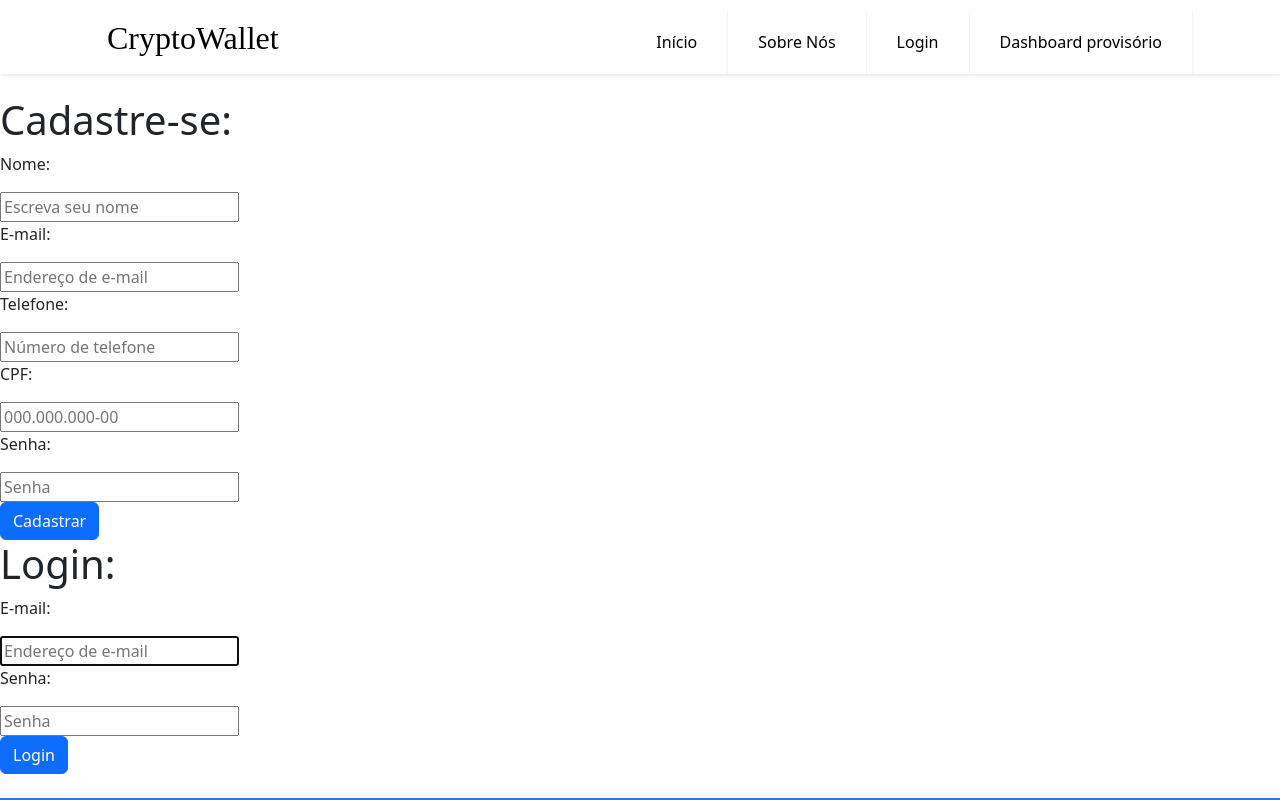
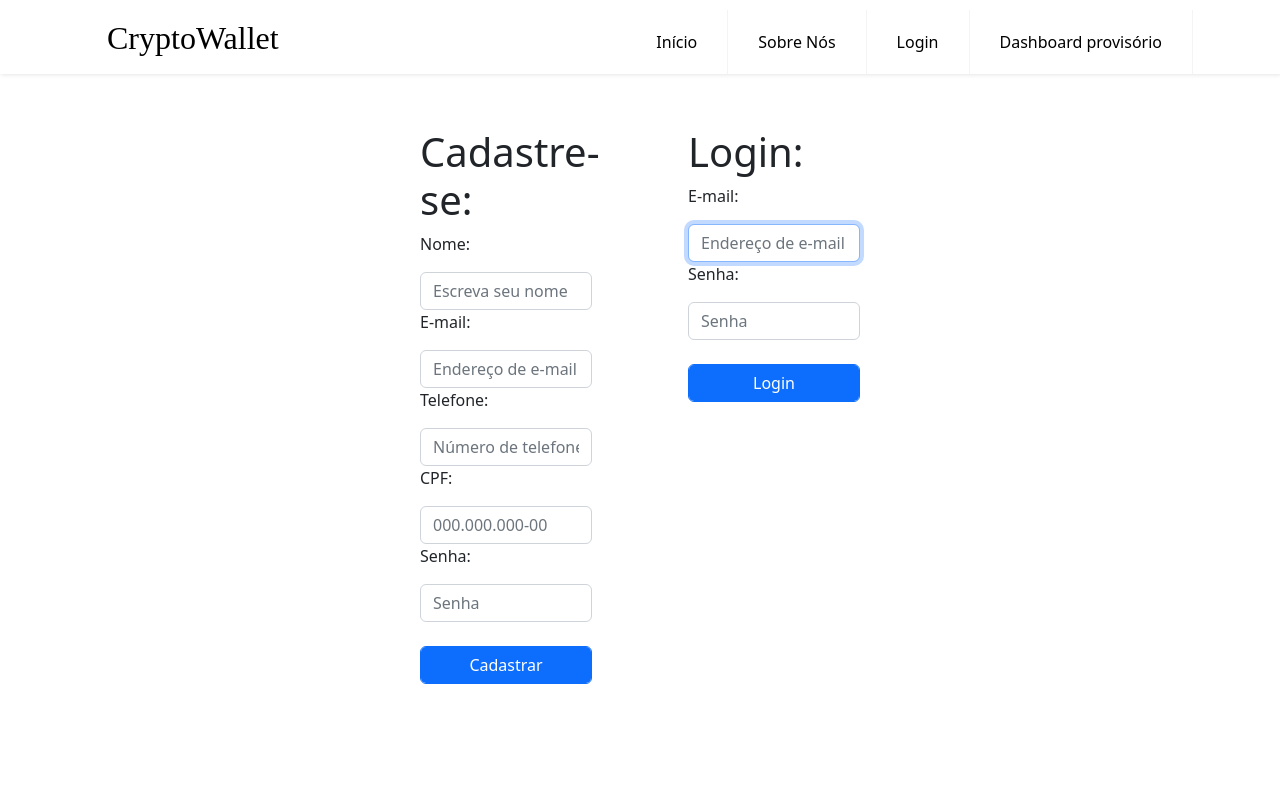
Before and after one commit to GabrielMoyaNascimento/CryptoWallet, a React (Create React App) app in the folder crypto-wallet/: page /login in a window 1280 px wide. Shown: the top 800 px of the page. Built offline with nearby package versions, Linux system fonts and the light colour scheme.

Commit message:
Tela de login

```diff
--- a/crypto-wallet/src/components/misc/Precos.js
+++ b/crypto-wallet/src/components/misc/Precos.js
@@ -4,38 +4,40 @@ import './Precos.css'
 const Home = () => {
     return (
         <React.Fragment>
-            <section className="content-container">
-                <div className="columns">
+            <section className="container">
+                <div className='row '>
+                    <div className="col-4">
                         <ul className="price">
                             <li className="col-header">XRP</li>
                             <li className="grey">R$ 9,99 no momento</li>
                             <li>12 consultation sessions</li>
                             <li>Unlimited Consultation</li>
                             <li>Unlimited Consultation</li>
-                        <li className="grey"><button className="button"><a href="/Login">Comprar</a></button></li>
+                            <li><button className="button"><a className='text-decoration-none text-light' href="/Login">Comprar</a></button></li>
                         </ul>
                     </div>
 
-                <div className="columns">
+                    <div className="col-4">
                         <ul className="price">
                             <li className="col-header" style={{ backgroundColor: '#3773e0' }}>ETH</li>
                             <li className="grey">R$ 24,99 no momento</li>
                             <li>Unlimited Consultation</li>
                             <li>Unlimited Consultation</li>
                             <li>Unlimited Consultation</li>
-                        <li className="grey"><button className="button"><a href="/Login">Comprar</a></button></li>
+                            <li><button className="button"><a className='text-decoration-none text-light' href="/Login">Comprar</a></button></li>
                         </ul>
                     </div>
 
-                <div className="columns">
+                    <div className="col-4">
                         <ul className="price">
                             <li className="col-header">BTC</li>
                             <li className="grey">R$ 49,99 no momento</li>
                             <li>Unlimited Consultation</li>
                             <li>Unlimited Consultation</li>
                             <li>Unlimited Consultation</li>
-                        <li className="grey"><button className="button"><a href="/Login">Comprar</a></button></li>
+                            <li><button className="button"><a className='text-decoration-none text-light' href="/Login">Comprar</a></button></li>
                         </ul>
+                    </div>
                 </div>
             </section>
         </React.Fragment>
--- a/crypto-wallet/src/components/navigations/MenuBar.js
+++ b/crypto-wallet/src/components/navigations/MenuBar.js
@@ -6,7 +6,7 @@ const MenuBar = () => {
     return (
         <nav className="header">
             <div className="nav-wrapper">
-                <a className="logo" href='/'>CryptoWallet</a>
+                <a className="logo align" href='/'>CryptoWallet</a>
                 <input className="menu-btn" type="checkbox" id="menu-btn"/>
                 <label className="menu-icon" htmlFor="menu-btn"><span className="navicon"></span></label>
 
--- a/crypto-wallet/src/components/pages/Login.js
+++ b/crypto-wallet/src/components/pages/Login.js
@@ -6,58 +6,34 @@ const Login = () => {
     return (
         <React.Fragment>
             <MenuBar />
-            <br /><br /><br /><br />
-            <div className="registro">
-                <form id="register" action="">
-                    <h1>Cadastre-se:</h1>
-                    <p>Nome:</p>
-                    <div className='col-sm-6'>
-                        <input className='text' placeholder="Escreva seu nome" type="text" tabIndex="1" required autoFocus />
+            <div style={{ padding: "10%" }} className="col">
+                <div style={{ padding: "0 25% 0 25%" }} className='row'>
+                    <div className="col-6 px-5" >
+                        <h1>Cadastre-se:</h1>
+                        <p>Nome:</p>
+                        <input className='form-control' placeholder="Escreva seu nome" type="text" tabIndex="1" required autoFocus />
+                        <p>E-mail:</p>
+                        <input className='form-control' placeholder="Endereço de e-mail" type="email" tabIndex="2" required />
+                        <p>Telefone:</p>
+                        <input className='form-control' placeholder="Número de telefone " type="tel" tabIndex="3" required />
+                        <p>CPF:</p>
+                        <input className='form-control' placeholder="000.000.000-00" type="text" tabIndex="4" required autoFocus />
+                        <p>Senha:</p>
+                        <input className='form-control' placeholder="Senha" type="text" tabIndex="5" required />
+                        <br></br>
+                        <button className='btn btn-primary form-control' name="submit" type="submit" id="contact-submit" data-submit="...Sending">Cadastrar</button>
                     </div>
-
-                    <p>E-mail:</p>
-                    <input placeholder="Endereço de e-mail" type="email" tabIndex="2" required />
-
-
-                    <p>Telefone:</p>
-                    <input placeholder="Número de telefone " type="tel" tabIndex="3" required />
-
-                    <div className='col-sm-3'>
-
-                        <p>CPF:</p>
-                        <input placeholder="000.000.000-00" type="text" tabIndex="4" required autoFocus />
-
-
-                        <p>Senha:</p>
-                        <input placeholder="Senha" type="text" tabIndex="5" required />
-
-
+                    <div className='col-6 px-5'>
+                        <h1 id="text-login">Login:</h1>
+                        <p id="text-forms">E-mail:</p>
+                        <input className='form-control' placeholder="Endereço de e-mail" type="text" tabIndex="1" required autoFocus />
+                        <p id="text-forms">Senha:</p>
+                        <input className='form-control' placeholder="Senha" type="email" tabIndex="2" required />
                         <br></br>
-                        <button className='btn btn-primary' name="submit" type="submit" id="contact-submit" data-submit="...Sending">Cadastrar</button>
-
-                    </div>
-                </form>
-            </div>
-
-            <form className="login" action="">
-                <div className='row'>
-                    <div className='col'>
-                        <h1 id="text-login">Login:</h1>
-
-                        <p id="text-forms">E-mail:</p>
-                        <input placeholder="Endereço de e-mail" type="text" tabIndex="1" required autoFocus />
-
-
-                        <p id="text-forms">Senha:</p>
-                        <input placeholder="Senha" type="email" tabIndex="2" required />
-
-
-                        <br></br>
-                        <button className='btn btn-primary' name="submit" type="submit" id="contact-submit" data-submit="...Sending">Login</button>
+                        <button className='btn btn-primary form-control' name="submit" type="submit" id="contact-submit" data-submit="...Sending">Login</button>
                     </div>
                 </div>
-            </form>
-            <br/>
+            </div>
             <Footer />
         </React.Fragment>
     )
--- a/crypto-wallet/src/components/pages/SobreNos.js
+++ b/crypto-wallet/src/components/pages/SobreNos.js
@@ -9,7 +9,7 @@ const SobreNos = () => {
         <React.Fragment>
             <MenuBar/>
             <container className="content-container">
-                <div className="textArea">
+                <div className="textArea" style={{padding:"5%"}}>
                     <h2>Sobre-nós</h2>
                     <p>
                         Desde o surgimento das primeiras formas de troca de valores, o avanço da
```
Lines whose indentation alone changed are shown as unchanged.
